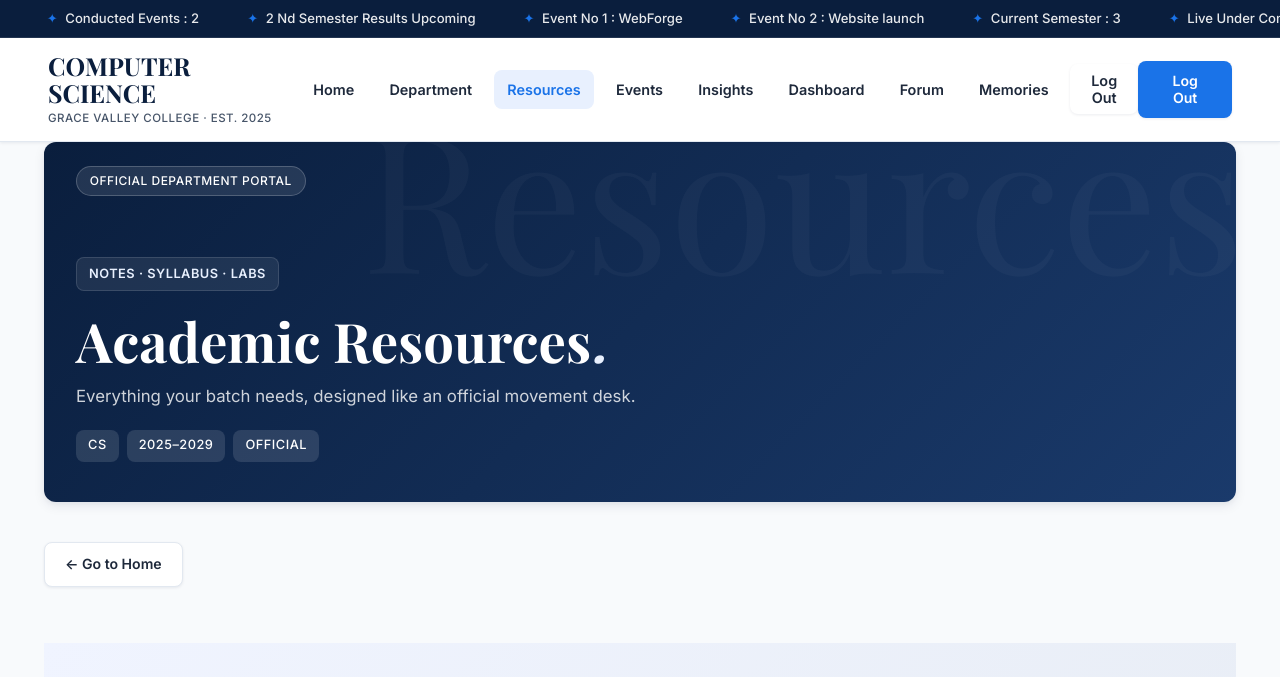
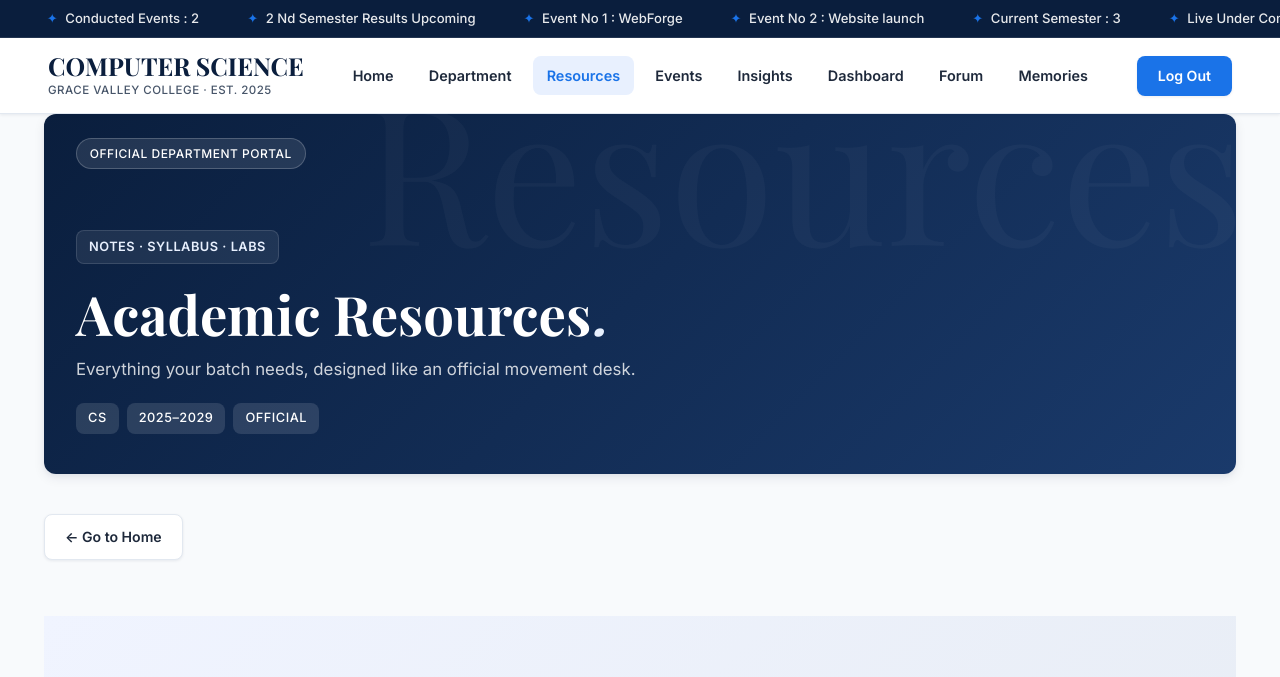
Before and after one commit to ajmal-blit/computer-science-main, a website: page resources.html in a window 1280 px wide. Shown: the top 677 px of the page. Drawn offline with nearby package versions, Linux system fonts and the light colour scheme; sample sign-in values are in the browser's storage; a web font is replaced by a local one.

Commit message:
Update resources.html

```diff
--- a/resources.html
+++ b/resources.html
@@ -28,7 +28,6 @@
 <a href="dashboard.html">Dashboard</a>
 <a href="forum.html">Forum</a>
 <a href="hope.html">Memories</a>
-<button class="mobile-logout logout-btn" type="button">Logout</button>
 </nav>
 <div class="nav-actions"><button class="login-pill logout-btn">Logout</button><button aria-label="Open menu" class="menu-toggle" type="button"><span></span><span></span><span></span></button></div>
 </header>
```
